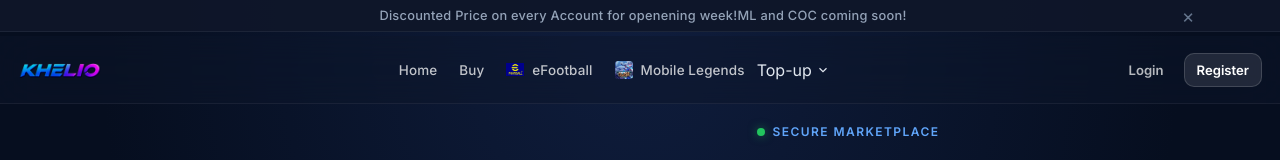
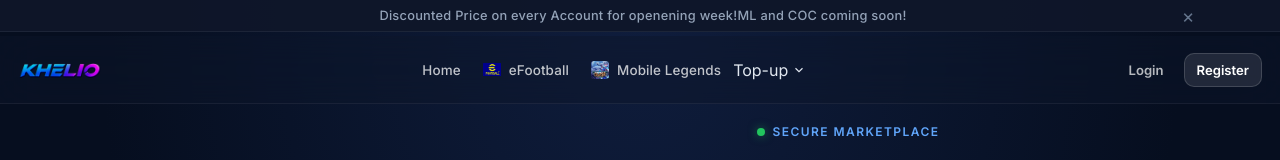
Before and after one commit to rozit019/gamingsewa, a React (Vite) app in the folder frontend/: page / in a window 1280 px wide. Shown: the top 160 px of the page. Built offline with nearby package versions, Linux system fonts and the light colour scheme; no server answers.

Commit message:
topup section

```diff
--- a/frontend/src/components/Navbar.jsx
+++ b/frontend/src/components/Navbar.jsx
@@ -82,8 +82,9 @@ export default function Navbar({
       )}
 
       <nav
-        className={`glass-navbar ${scrolled ? "scrolled" : ""} ${announcementVisible ? "with-announcement" : ""
-          }`}
+        className={`glass-navbar ${scrolled ? "scrolled" : ""} ${
+          announcementVisible ? "with-announcement" : ""
+        }`}
         style={{ top: `${topOffset}px` }}
       >
         <div className="glass-inner">
@@ -107,11 +108,11 @@ export default function Navbar({
                 Home
               </Link>
             </li>
-            <li>
+            {/* <li>
               <Link to="/#buy" onClick={() => setMobileOpen(false)}>
                 Buy
               </Link>
-            </li>
+            </li> */}
             <li>
               <Link to="/efootball" onClick={() => setMobileOpen(false)}>
                 <img
```
